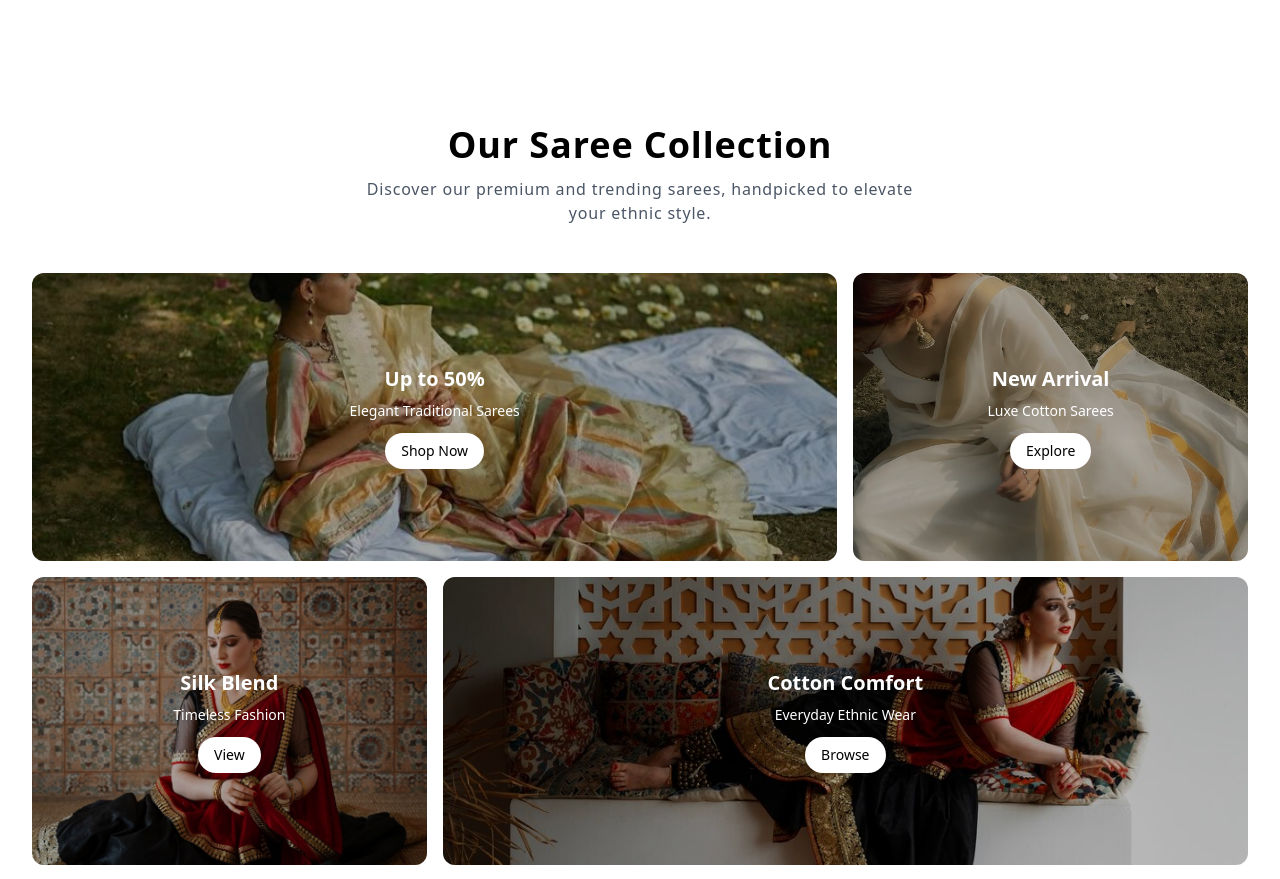
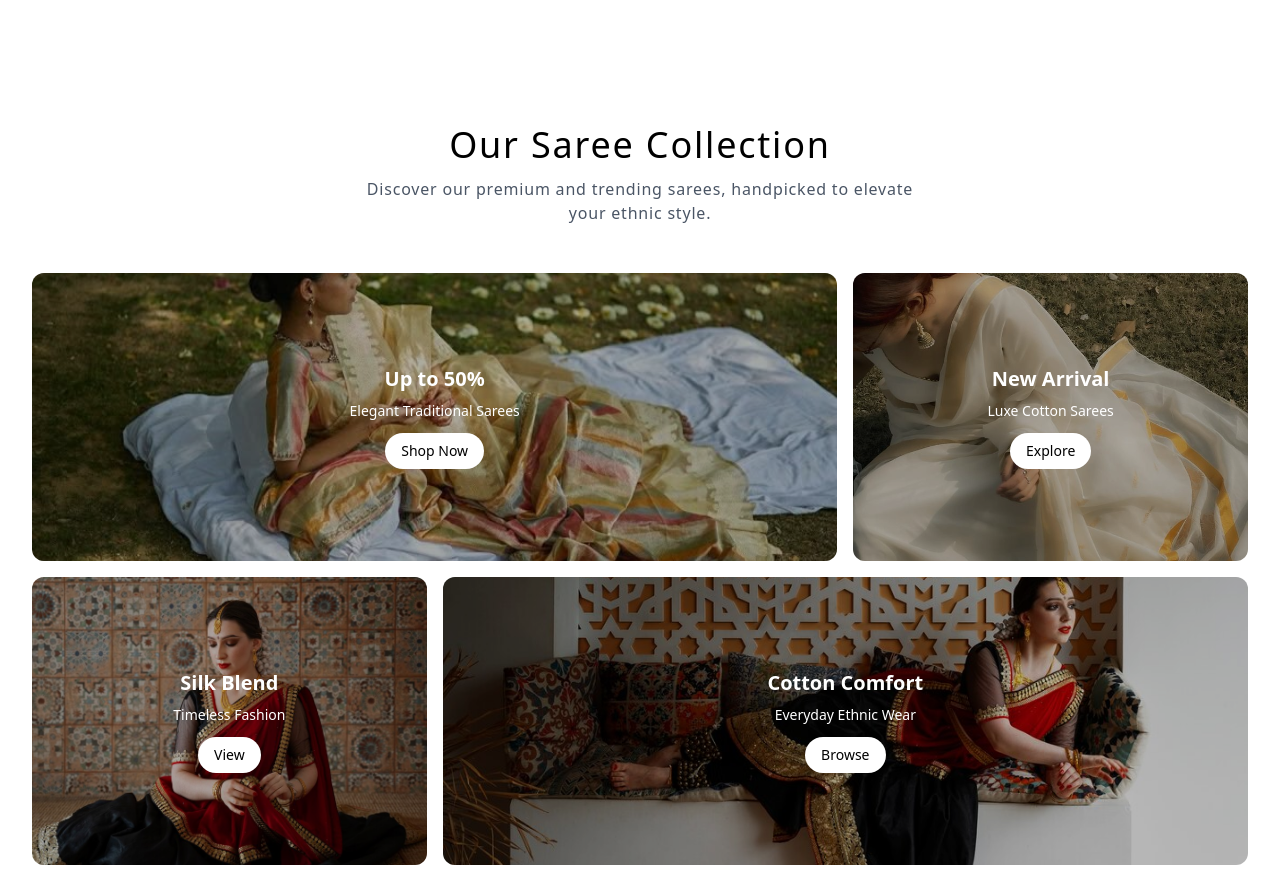
Before and after one commit to WebWorldHub0009/Brahmin-s-Couture-Frontend, a React (Vite) app: page / in a window 1280 px wide. Shown: the part 1620-2499 px from the top of the page. Built offline with nearby package versions, Linux system fonts and the light colour scheme.

Commit message:
home page updation

```diff
--- a/src/Components/SareeCollection.jsx
+++ b/src/Components/SareeCollection.jsx
@@ -15,7 +15,7 @@ const OurSareeCollection = () => {
     <div className="px-4 md:px-8 py-12 max-w-[1600px] mx-auto">
       {/* Heading Section */}
       <div className="text-center mb-12">
-        <h2 className="text-3xl md:text-4xl font-bold tracking-wide">Our Saree Collection</h2>
+        <h2 className="text-3xl md:text-4xl font-light tracking-wider">Our Saree Collection</h2>
         <p className="text-gray-600 mt-3 font-light tracking-wider max-w-xl mx-auto">
           Discover our premium and trending sarees, handpicked to elevate your ethnic style.
         </p>
```
